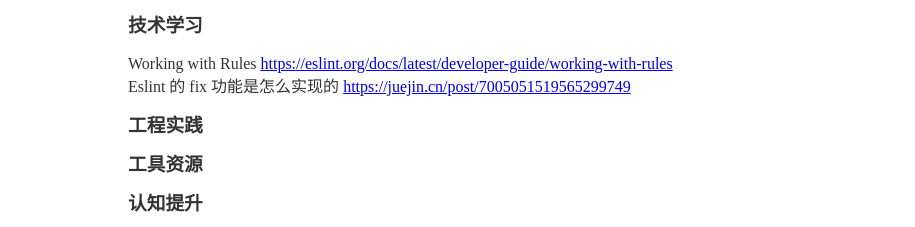
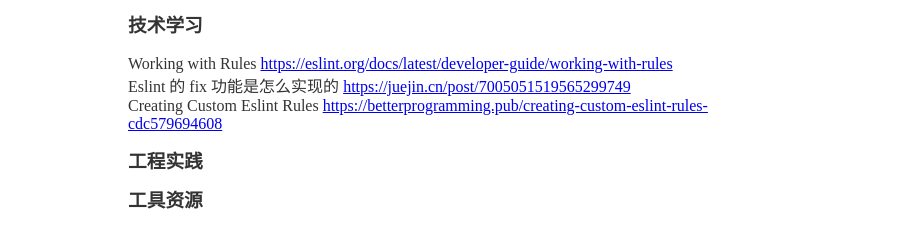
Before and after one commit to hzzheng/blog, a Gatsby site: page /weekly/96 in a window 1280 px wide. Shown: the part 111-338 px from the top of the page, 0-915 px from the left. Built offline with nearby package versions, Linux system fonts and the light colour scheme; Gatsby itself is replaced by a stand-in of ours; some packages are replaced by stand-ins of ours; some icons are missing; what typography-theme-fairy-gates would draw is missing.

Commit message:
chore: update

```diff
--- a/src/weekly/96.md
+++ b/src/weekly/96.md
@@ -8,6 +8,7 @@
 
 1. Working with Rules https://eslint.org/docs/latest/developer-guide/working-with-rules
 2. Eslint 的 fix 功能是怎么实现的 https://juejin.cn/post/7005051519565299749
+3. Creating Custom Eslint Rules https://betterprogramming.pub/creating-custom-eslint-rules-cdc579694608
 
 ### 工程实践
 
```
